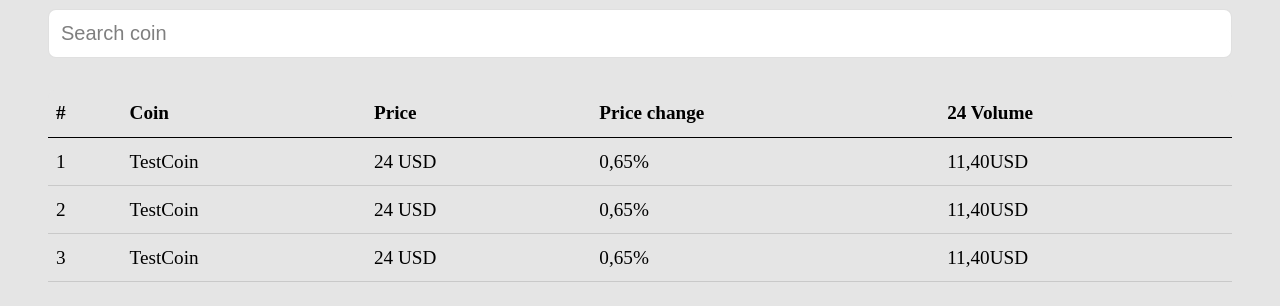
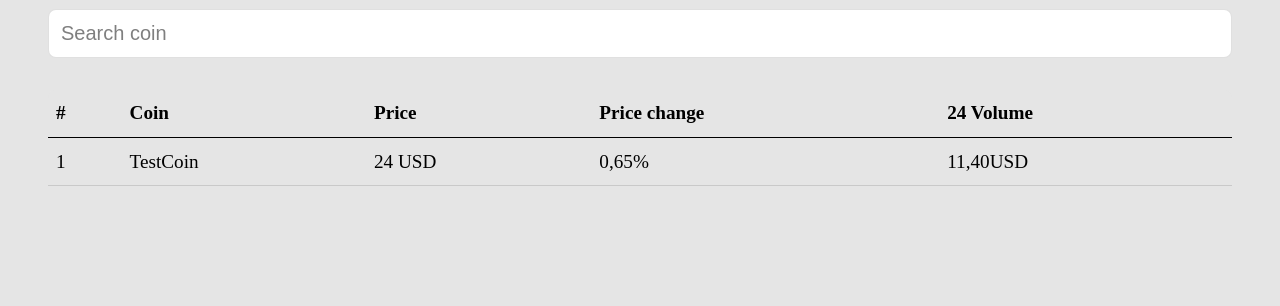
Before and after one commit to dudziema/Coin-Select-App, a Vue app: page / in a window 1280 px wide. Shown: the top 306 px of the page. Built offline with nearby package versions, Linux system fonts and the light colour scheme.

Commit message:
created CoinRow component

```diff
--- a/src/components/CoinTable.vue
+++ b/src/components/CoinTable.vue
@@ -11,20 +11,6 @@
       <tbody>
         <tr>
           <td>1</td>
-          <td>TestCoin</td>
-          <td>24 USD</td>
-          <td>0,65%</td>
-          <td>11,40USD</td>
-        </tr>
-        <tr>
-          <td>2</td>
-          <td>TestCoin</td>
-          <td>24 USD</td>
-          <td>0,65%</td>
-          <td>11,40USD</td>
-        </tr>
-        <tr>
-          <td>3</td>
           <td>TestCoin</td>
           <td>24 USD</td>
           <td>0,65%</td>
```
Also changed, not shown: src/components/CoinRow.vue (added, +24 -0 lines).
